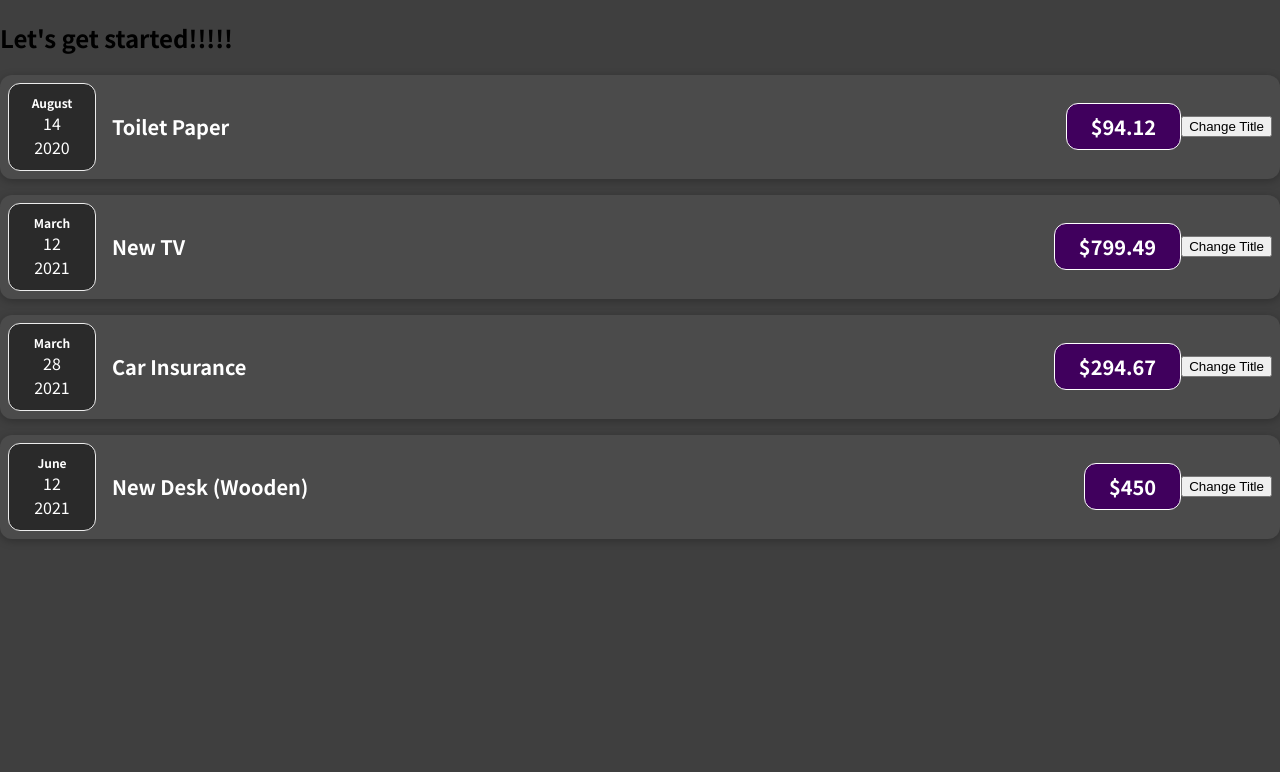
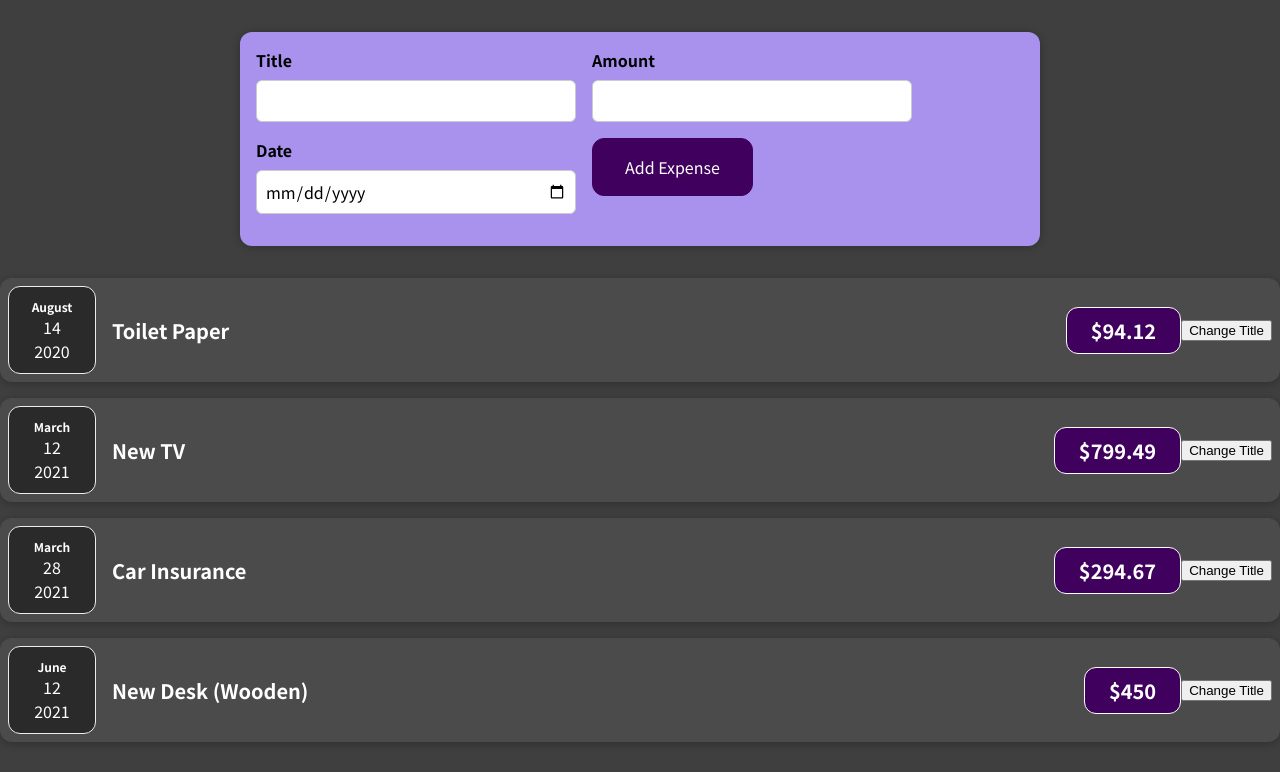
Before and after one commit to danjohnson3141/react-2023, a React (Create React App) app: page / in a window 1280 px wide. Shown: the top 772 px of the page. Built offline with nearby package versions, Linux system fonts and the light colour scheme.

Commit message:
new expense form

```diff
--- a/src/App.js
+++ b/src/App.js
@@ -1,4 +1,5 @@
 import ExpenseItem from "./components/Expenses/ExpenseItem"
+import NewExpense from "./components/NewExpense/NewExpense"
 
 const App =() => {
 
@@ -26,7 +27,7 @@
 
   return (
     <div>
-      <h2>Let's get started!!!!!</h2>
+      <NewExpense />
       <div className="expenses">
         <ExpenseItem
           title={expenses[0].title}
--- a/src/components/Expenses/ExpenseItem.js
+++ b/src/components/Expenses/ExpenseItem.js
@@ -1,18 +1,21 @@
 import ExpenseDate from './ExpenseDate'
+import React, { useState } from 'react'
 // import Card from '../UI/Card';
 import './ExpenseItem.css'
 
 const ExpenseItem = (props) => {
+  const [title, setTitle] = useState(props.title)
 
   const clickHandler = () => {
-    alert('Clicked!!!')
+    setTitle('Updated')
+    // alert('Clicked!!!')
   }
 
   return (
     <div className="expense-item">
       <ExpenseDate date={props.date} />
       <div className="expense-item__description">
-        <h2>{props.title}</h2>
+        <h2>{title}</h2>
         <div className="expense-item__price">${props.amount}</div>
       </div>
       <button onClick={clickHandler}>Change Title</button>
--- /dev/null
+++ b/src/components/NewExpense/ExpenseForm.css
@@ -0,0 +1,26 @@
+.new-expense__controls {
+  display: flex;
+  flex-wrap: wrap;
+  gap: 1rem;
+  margin-bottom: 1rem;
+  text-align: left;
+}
+
+.new-expense__control label {
+  font-weight: bold;
+  margin-bottom: 0.5rem;
+  display: block;
+}
+
+.new-expense__control input {
+  font: inherit;
+  padding: 0.5rem;
+  border-radius: 6px;
+  border: 1px solid #ccc;
+  width: 20rem;
+  max-width: 100%;
+}
+
+.new-expense__actions {
+  text-align: right;
+}
--- /dev/null
+++ b/src/components/NewExpense/ExpenseForm.js
@@ -0,0 +1,27 @@
+import React from "react"
+
+import "./ExpenseForm.css"
+
+const ExpenseForm = () => {
+  return (
+    <form className="new-expense__controls">
+      <div className="new-expense__control">
+        <label>Title</label>
+        <input type='text' />
+      </div>
+      <div className="new-expense__control">
+        <label>Amount</label>
+        <input type='number' min="0.01" step="0.01" />
+      </div>
+      <div className="new-expense__control">
+        <label>Date</label>
+        <input type='date' min="2023-01-01" />
+      </div>
+      <div className="new-expense__actions">
+        <button type="submit">Add Expense</button>
+      </div>
+    </form>
+  )
+}
+
+export default ExpenseForm
--- /dev/null
+++ b/src/components/NewExpense/NewExpense.css
@@ -0,0 +1,38 @@
+.new-expense {
+  background-color: #a892ee;
+  padding: 1rem;
+  margin: 2rem auto;
+  width: 50rem;
+  max-width: 95%;
+  border-radius: 12px;
+  text-align: center;
+  box-shadow: 0 1px 8px rgba(0, 0, 0, 0.25);
+}
+
+.new-expense button {
+  font: inherit;
+  cursor: pointer;
+  padding: 1rem 2rem;
+  border: 1px solid #40005d;
+  background-color: #40005d;
+  color: white;
+  border-radius: 12px;
+  margin-right: 1rem;
+}
+
+.new-expense button:hover,
+.new-expense button:active {
+  background-color: #510674;
+  border-color: #510674;
+}
+
+.new-expense button.alternative {
+  color: #220131;
+  border-color: transparent;
+  background-color: transparent;
+}
+
+.new-expense button.alternative:hover,
+.new-expense button.alternative:active {
+  background-color: #ddb3f8;
+}
--- /dev/null
+++ b/src/components/NewExpense/NewExpense.js
@@ -0,0 +1,14 @@
+import React from "react"
+
+import "./NewExpense.css"
+import ExpenseForm from "./ExpenseForm"
+
+const NewExpense = () => {
+  return (
+    <div className="new-expense">
+      <ExpenseForm></ExpenseForm>
+    </div>
+  )
+}
+
+export default NewExpense
```
